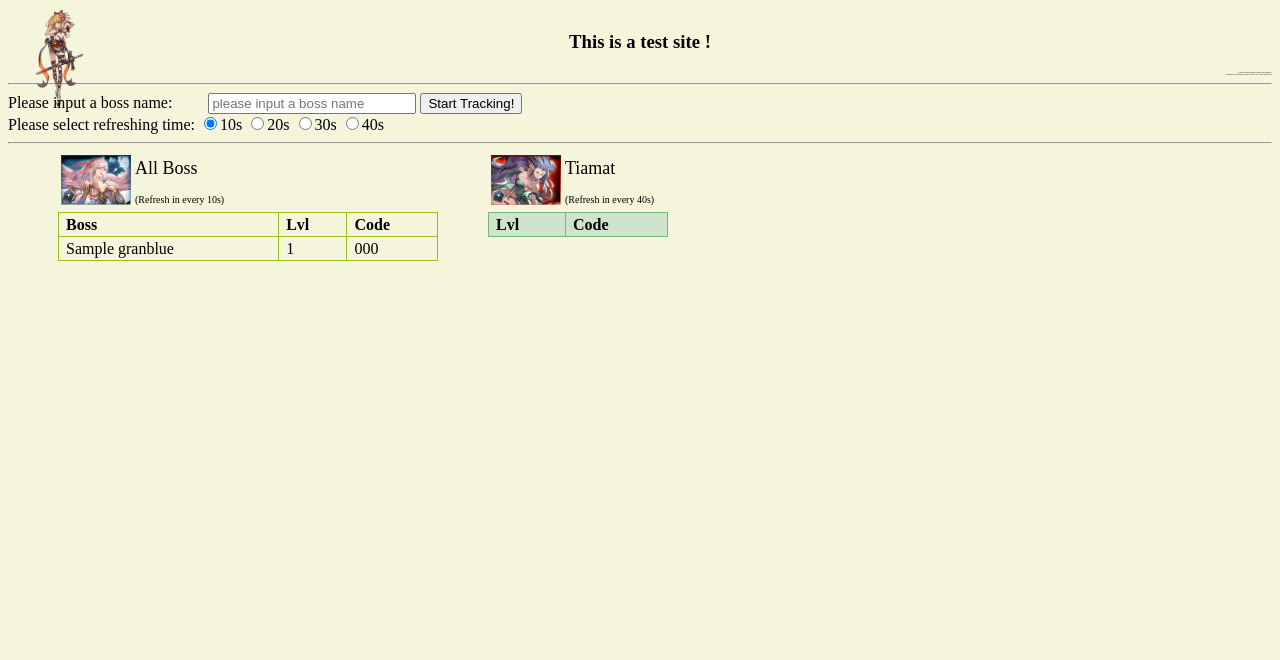
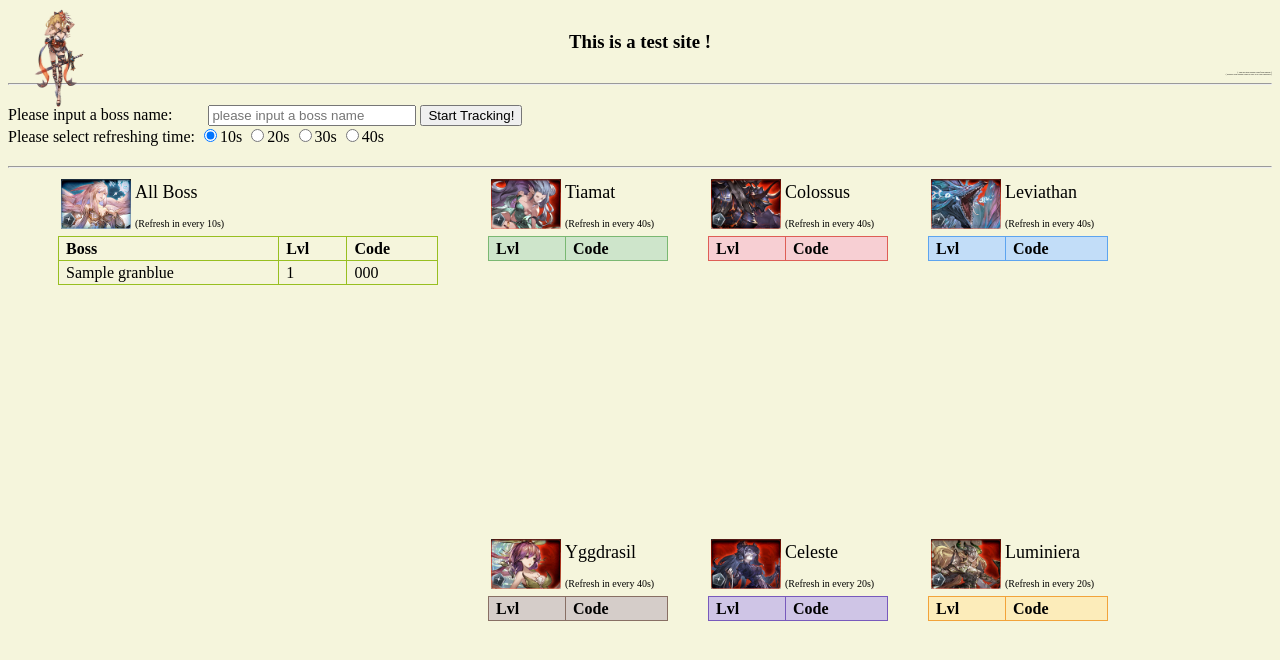
Before and after one commit to iKureha/granblue, a Django app: a page that uses GranBlue/templates/index_test.html in a window 1280 px wide. Shown: the top 660 px of the page. Run offline with Django 3.2, Linux system fonts and the light colour scheme; tables that the repository leaves empty hold one stand-in row (values such as "Sample post"); lists and menus that the app fills with data are empty; some libraries are stand-ins or nearby versions.

Commit message:
change this bakup to main

```diff
--- a/GranBlue/GranBlue/settings.py
+++ b/GranBlue/GranBlue/settings.py
@@ -23,7 +23,7 @@
 SECRET_KEY = 'zbp@3kbu1oeln3=73oxd*h%%v&e3t0t!9-lgyw55me^3#)v))e'
 
 # SECURITY WARNING: don't run with debug turned on in production!
-DEBUG = False
+DEBUG = True
 
 ALLOWED_HOSTS = ['*']
 
--- a/GranBlue/static/index.css
+++ b/GranBlue/static/index.css
@@ -1,6 +1,7 @@
         #subtitle
         {
             text-align:right;
+            font-size:9px;
             font-size:2px;
         }
         #all_boss_div
@@ -27,35 +28,43 @@
         }
 	#tiamat_div
 	{
+	    position:absolute;
 	    margin-left:480px;
-	    width:230px;
+	    width:250px;
 	}
 	#colossus_div
 	{
-	    margin-top:-335px;
+	    position:absolute;
 	    margin-left:700px;
-	    width:230px;
+	    width:250px;
 	}
 	#leviathan_div
 	{
+	    position:absolute;
 	    margin-left:920px;
-	    margin-top:-335px;
+	    width:250px;
 	}
 	#yggdrasil_div
 	{
+	    position:absolute;
  	    margin-left:480px;
-	    margin-top:30px;
+	    margin-top:360px;
+	    width:250px;
 	}
 	#celeste_div
 	{
+	    position:absolute;
 	    margin-left:700px;
-	    margin-top:-335px;
+	    margin-top:360px;
+	    width:250px;
 	}
         #luminiera_div
         {
+	    position:absolute;
             margin-left:920px;
-	    margin-top:-335px;
-        }
+	    margin-top:360px;
+	    width:250px;
+	}
         #tiamat,#colossus,#leviathan,#yggdrasil,#celeste,#luminiera
         {
             width:180px;
@@ -139,3 +148,9 @@
             padding:3px 7px 2px 7px;
             background-color:rgb(252,236,186);
         }
+	#tracker
+	{
+	    width:750px;
+	    margin-top:20px;
+	    margin-bottom:20px;
+	}
```
